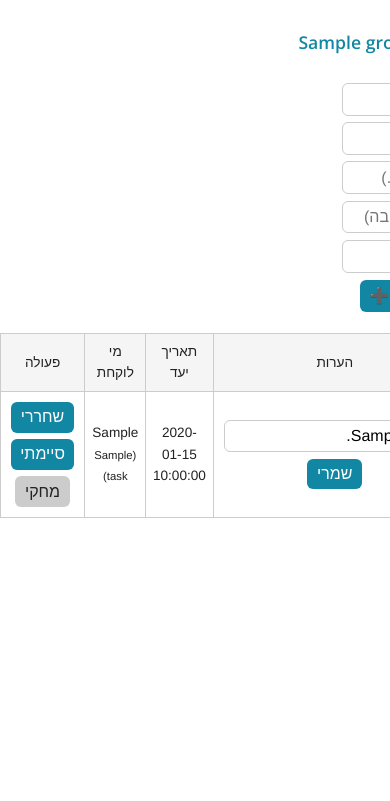
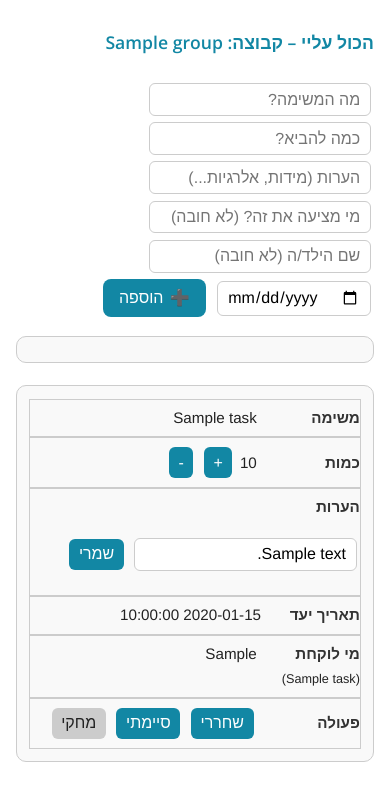
Before and after one commit to MorZadaNaveh/hakol_alai, a Flask app: template templates/group.html in a window 390 px wide; the page is wider, and only the part inside the window is pictured. Shown: the top 801 px of that part. Run offline with Flask 3, Linux system fonts and the light colour scheme; the template is opened without the code that fills it: most values are stand-ins (such as "Sample title", 1, 10 or a date in 2020).

Commit message:
mobile adjusments

```diff
--- a/templates/group.html
+++ b/templates/group.html
@@ -105,8 +105,29 @@
       h1 {
         font-size: 1.1rem;
       }
-      table, th, td {
-        font-size: 0.85rem;
+      table, thead, tbody, th, td, tr {
+        display: block;
+      }
+      tr {
+        margin-bottom: 1.5em;
+        border: 1px solid #ccc;
+        padding: 0.8em;
+        border-radius: 10px;
+        background: #f9f9f9;
+      }
+      td {
+        text-align: right;
+        padding: 0.4em 0;
+      }
+      td::before {
+        content: attr(data-label);
+        font-weight: bold;
+        display: inline-block;
+        width: 6.5em;
+        color: #333;
+      }
+      th {
+        display: none;
       }
     }
   </style>
@@ -131,8 +152,9 @@
     <input type="text" name="name" placeholder="מי מציעה את זה? (לא חובה)">
     <input type="text" name="child" placeholder="שם הילד/ה (לא חובה)">
     <input type="date" name="deadline" placeholder="תאריך יעד">
-    <button type="submit">➕</button>
-  </form>
+    <button type="submit" style="color: white; background-color: #1287a4; border: none; padding: 0.6em 1em; border-radius: 8px;">
+      <span style="margin-left: 0.4em;">➕</span>הוספה
+    </button>  </form>
 
   <table>
     <tr>
@@ -145,14 +167,14 @@
     </tr>
     {% for task in tasks %}
       <tr class="{% if task.completed %}completed{% elif not task.assigned_to %}available{% endif %}">
-        <td>
+        <td data-label="משימה">
           {% if task.completed %}
             ✅ {{ task.task }}<br><small>כל הכבוד!</small>
           {% else %}
             {{ task.task }}
           {% endif %}
         </td>
-        <td>
+        <td data-label="כמות">
           {{ task.amount or '0' }}
           {% if not task.completed %}
             <form style="display:inline;" method="POST" action="/group/{{ group }}/update_amount/{{ loop.index0 }}">
@@ -165,7 +187,7 @@
             </form>
           {% endif %}
         </td>
-        <td>
+        <td data-label="הערות">
           {% if not task.completed %}
             <form method="POST" action="/group/{{ group }}/update_note/{{ loop.index0 }}">
               <input type="text" name="note" value="{{ task.note or '' }}" placeholder="הערה חדשה">
@@ -175,14 +197,14 @@
             {{ task.note or '-' }}
           {% endif %}
         </td>
-        <td>{{ task.deadline or '-' }}</td>
-        <td>
+        <td data-label="תאריך יעד">{{ task.deadline or '-' }}</td>
+        <td data-label="מי לוקחת">
           {{ task.assigned_to or 'פנוי' }}
           {% if task.child_name %}
             <br><small>({{ task.child_name }})</small>
           {% endif %}
         </td>
-        <td>
+        <td data-label="פעולה">
           {% if not task.completed %}
             {% if not task.assigned_to %}
               <form action="/group/{{ group }}/take_task/{{ loop.index0 }}" method="POST">
@@ -210,7 +232,6 @@
   </table>
 
   <script>
-    // שמירת קישור אחרון אם נוצרה קבוצה חדשה
     const urlParams = new URLSearchParams(window.location.search);
     if (urlParams.get('new') === '1') {
       localStorage.setItem('hakol_alai_last_group', window.location.href);
```
Also changed, not shown: static/css/style.css (line endings or trailing spaces).
